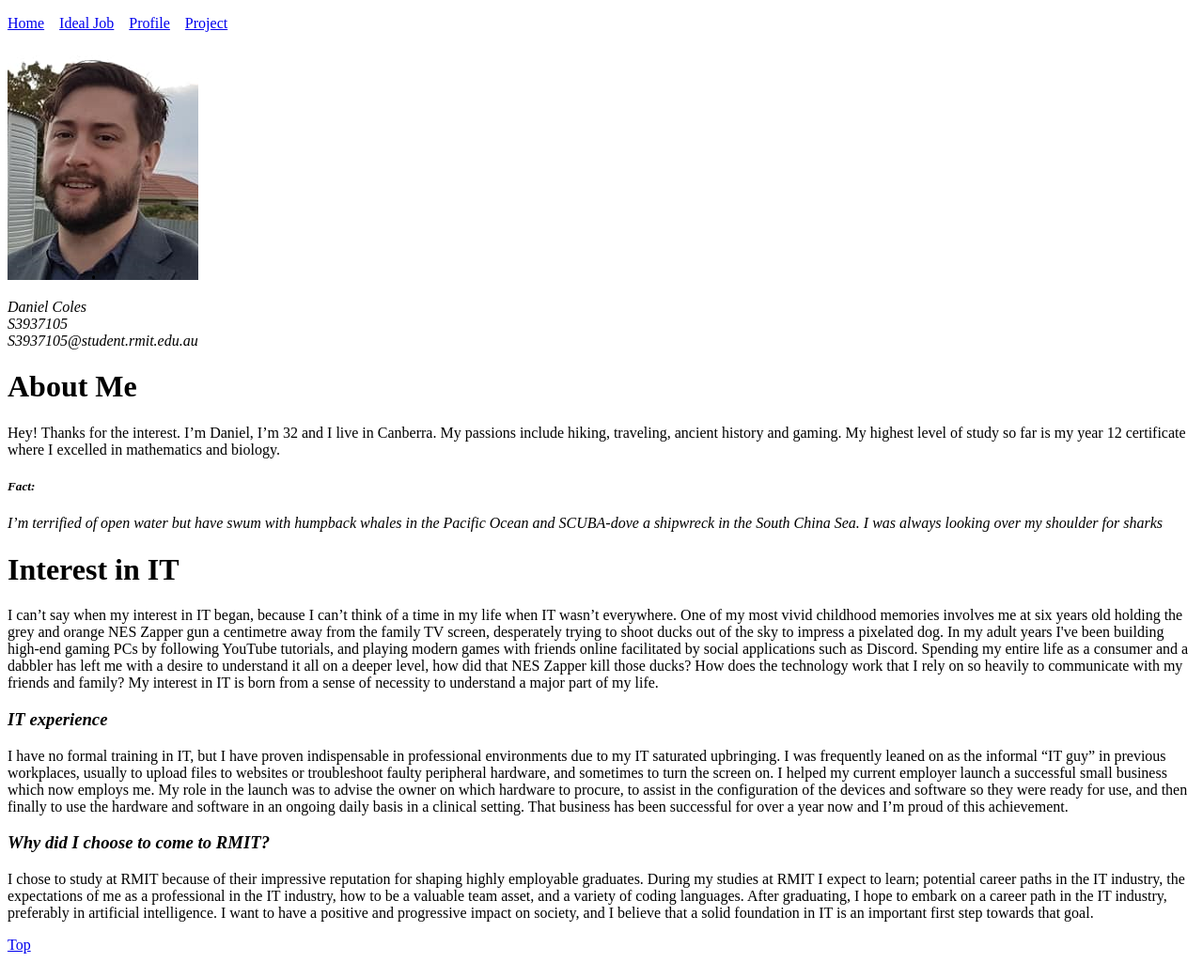
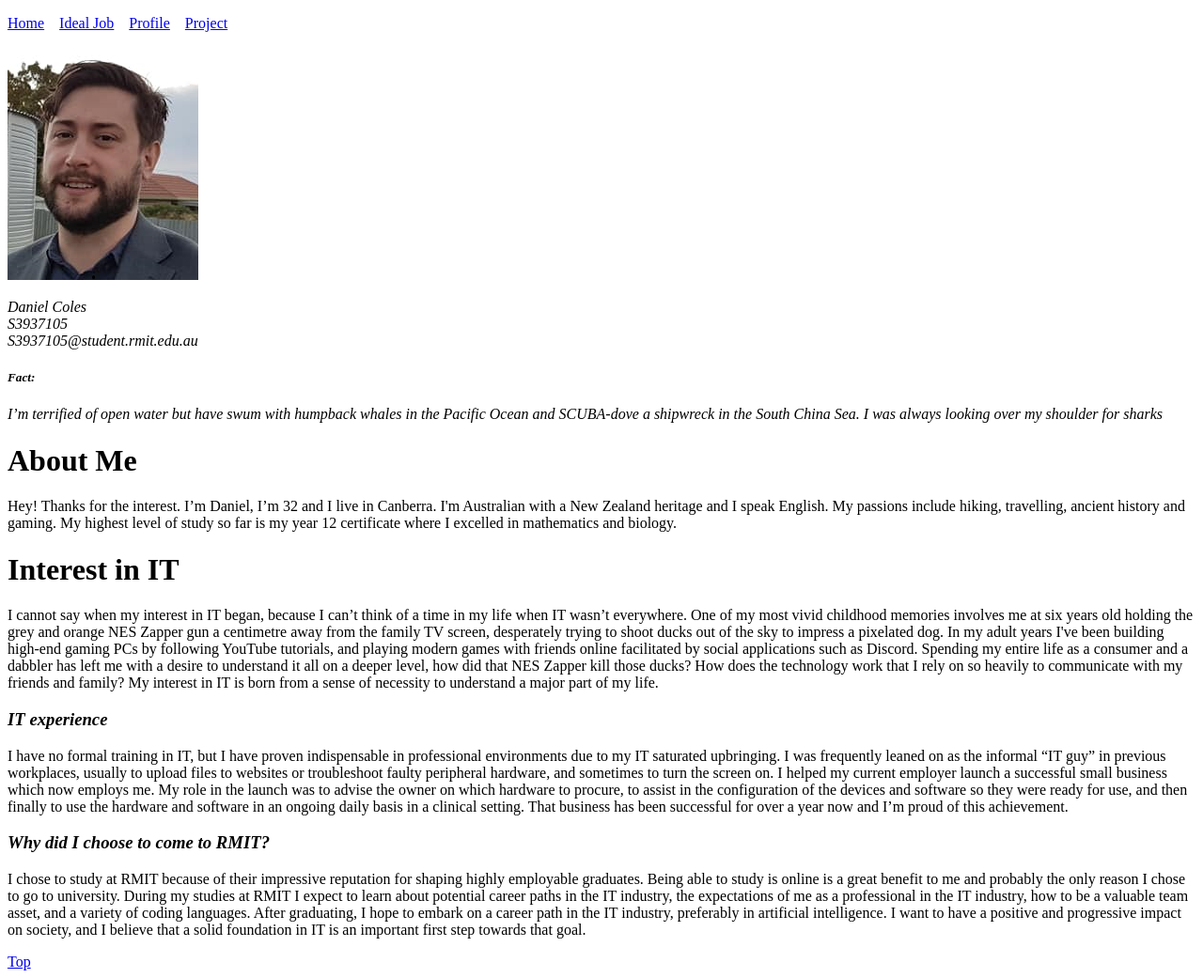
Before and after one commit to Danseloc/Assignment1, a plain HTML site: page index.html in a window 1280 px wide. Shown: the whole page at 94% size. Drawn offline with Linux system fonts and the light colour scheme.

Commit message:
Update index.html
edited text

```diff
--- a/index.html
+++ b/index.html
@@ -10,14 +10,22 @@
 <p><i>Daniel Coles<br>
 S3937105<br>
 S3937105@student.rmit.edu.au</i></p>
+<h5><i>Fact:</i></h5>
+
+<p><i>I’m terrified of open water but have swum with humpback whales in the Pacific Ocean and SCUBA-dove a shipwreck in the South China Sea. I was <i>always</i> looking over my shoulder for sharks</i></p>
+
 <h1>About Me</h1>
-<p>Hey! Thanks for the interest. I’m Daniel, I’m 32 and I live in Canberra. My passions include hiking, traveling, ancient history and gaming. My highest level of study so far is my year 12 certificate where I excelled in mathematics and biology. </p>
-<h5><i>Fact:</i></h5>
-<p><i>I’m terrified of open water but have swum with humpback whales in the Pacific Ocean and SCUBA-dove a shipwreck in the South China Sea. I was <i>always</i> looking over my shoulder for sharks</i></p>
+
+<p>
+ Hey! Thanks for the interest. I’m Daniel, I’m 32 and I live in Canberra.
+ I'm Australian with a New Zealand heritage and I speak English.
+ My passions include hiking, travelling, ancient history and gaming.
+ My highest level of study so far is my year 12 certificate where I excelled in mathematics and biology.
+</p>
 
 
 <h1> Interest in IT</h1>
-<p> I can’t say when my interest in IT began, because I can’t think of a time in my life when IT wasn’t everywhere.
+<p> I cannot say when my interest in IT began, because I can’t think of a time in my life when IT wasn’t everywhere.
     One of my most vivid childhood memories involves me at six years old holding the grey and orange NES Zapper gun a centimetre away from the family TV screen, desperately trying to shoot ducks out of the sky to impress a pixelated dog.
     In my adult years I've been building high-end gaming PCs by following YouTube tutorials, and playing modern games with friends online facilitated by social applications such as Discord.
     Spending my entire life as a consumer and a dabbler has left me with a desire to understand it all on a deeper level, how did that NES Zapper kill those ducks?
@@ -25,29 +33,16 @@ S3937105@student.rmit.edu.au</i></p>
     My interest in IT is born from a sense of necessity to understand a major part of my life.</p>
 
 <h3><i>IT experience</i></h3>
-<p>I have no formal training in IT, but I have proven indispensable
-    in professional environments due to my IT saturated upbringing.
-    I was frequently leaned on as the informal “IT guy” in previous
-    workplaces, usually to upload files to websites or troubleshoot
-    faulty peripheral hardware, and sometimes to turn the screen on.
-    I helped my current employer launch a successful small business
-    which now employs me. My role in the launch was to advise the
-    owner on which hardware to procure, to assist in the configuration
-    of the devices and software so they were ready for use, and then
-    finally to use the hardware and software in an ongoing daily basis
-    in a clinical setting. That business has been successful for over
-    a year now and I’m proud of this achievement.</p>
+<p>I have no formal training in IT, but I have proven indispensable in professional environments due to my IT saturated upbringing.
+    I was frequently leaned on as the informal “IT guy” in previous workplaces, usually to upload files to websites or troubleshoot faulty peripheral hardware, and sometimes to turn the screen on.
+    I helped my current employer launch a successful small business which now employs me. My role in the launch was to advise the owner on which hardware to procure, to assist in the configuration of the devices and software so they were ready for use, and then finally to use the hardware and software in an ongoing daily basis in a clinical setting.
+    That business has been successful for over a year now and I’m proud of this achievement.</p>
 <h3><i>Why did I choose to come to RMIT?</i></h3>
-<p>I chose to study at RMIT because of their impressive reputation for
-    shaping highly employable graduates. During my studies at RMIT I
-    expect to learn; potential career paths in the IT industry, the
-    expectations of me as a professional in the IT industry, how to
-    be a valuable team asset, and a variety of coding languages.
-    After graduating, I hope to embark on a career path in the IT
-    industry, preferably in artificial intelligence. I want to have
-    a positive and progressive impact on society, and I believe
-    that a solid foundation in IT is an important first step towards
-    that goal.</p>
+<p>I chose to study at RMIT because of their impressive reputation for shaping highly employable graduates.
+    Being able to study is online is a great benefit to me and probably the only reason I chose to go to university.
+    During my studies at RMIT I expect to learn about potential career paths in the IT industry, the expectations of me as a professional in the IT industry, how to be a valuable team asset, and a variety of coding languages.
+    After graduating, I hope to embark on a career path in the IT industry, preferably in artificial intelligence.
+    I want to have a positive and progressive impact on society, and I believe that a solid foundation in IT is an important first step towards that goal.</p>
 
 <a href="#top">Top</a>
 
```
